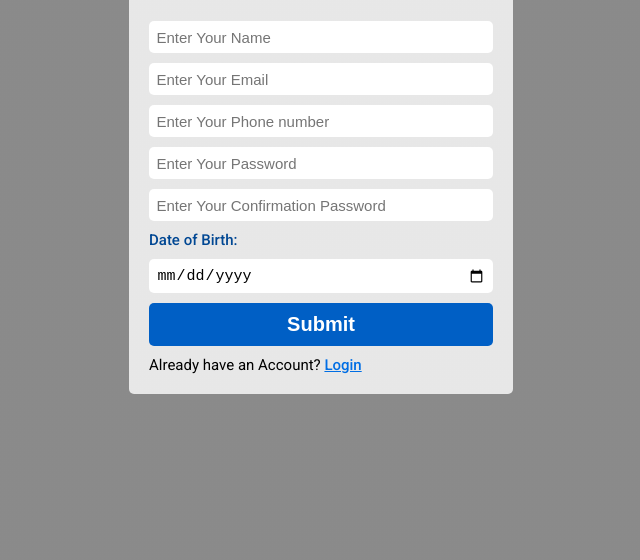
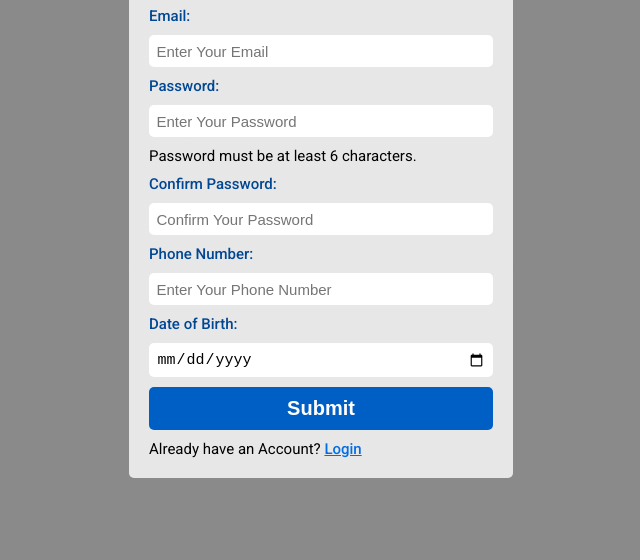
Before and after one commit to PATELPRIY1/Flight-Booking-Website, a plain HTML site: page register.html in a window 1280 px wide. Shown: the part 240-800 px from the top of the page, without its empty margins (319-959 px from the left). Drawn offline with Linux system fonts and the light colour scheme.

Commit message:
This is a register file.

```diff
--- a/register.html
+++ b/register.html
@@ -10,38 +10,74 @@
     <div class="register-form">
       <form action="register.php" method="post">
         <h2 class="heading-2">Flight Registration</h2>
+
+        <!-- Name Input -->
+        <label for="name">Full Name:</label>
         <input
           type="text"
           id="name"
           name="name"
+          pattern="[a-zA-Z]+"
           placeholder="Enter Your Name"
           required
+          title="Only letters allowed"
         />
 
+        <!-- Email Input -->
+        <label for="email">Email:</label>
         <input
           type="email"
           id="email"
           name="email"
+          pattern="[A-Za-z0-9._+-]+@[A-Za-z0-9 -]+\.[a-z]{2,}"
           placeholder="Enter Your Email"
+          required
+          title="Must be a valid email address"
+        />
+
+        <!-- Password Input -->
+        <label for="password">Password:</label>
+        <input
+          type="password"
+          id="password"
+          name="password"
+          pattern="[a-zA-Z0-9]{6,}"
+          placeholder="Enter Your Password"
+          required
+          title="Password must be at least 6 characters."
+        />
+        <p>Password must be at least 6 characters.</p>
+
+        <!-- Confirm Password Input -->
+        <label for="confirmationPassword">Confirm Password:</label>
+        <input
+          type="password"
+          id="confirmationPassword"
+          name="confirmationPassword"
+          placeholder="Confirm Your Password"
           required
         />
 
+        <!-- Phone Number Input -->
+        <label for="phone">Phone Number:</label>
         <input
           type="tel"
           id="phone"
           name="phone"
-          placeholder="Enter Your Phone number"
+          pattern="\(?\d{3}\)?[-.\s]?\d{3}[-.\s]?\d{4}"
+          placeholder="Enter Your Phone Number"
           required
+          title="Enter a valid phone number"
         />
 
-        <input type="password" id="password" name="password" placeholder="Enter Your Password" readonly />
-
-        <input type="confirm-password" id="confirmationPassword" name="confirmationPassword" placeholder="Enter Your Confirmation Password">
-
+        <!-- Date of Birth Input -->
         <label for="dob">Date of Birth:</label>
         <input type="date" id="dob" name="dob" required />
 
-        <button type="submit"> Submit </button>
+        <!-- Submit Button -->
+        <button type="submit">Submit</button>
+
+        <!-- Login Link -->
         <p>Already have an Account? <a href="./login.html">Login</a></p>
       </form>
     </div>
```
